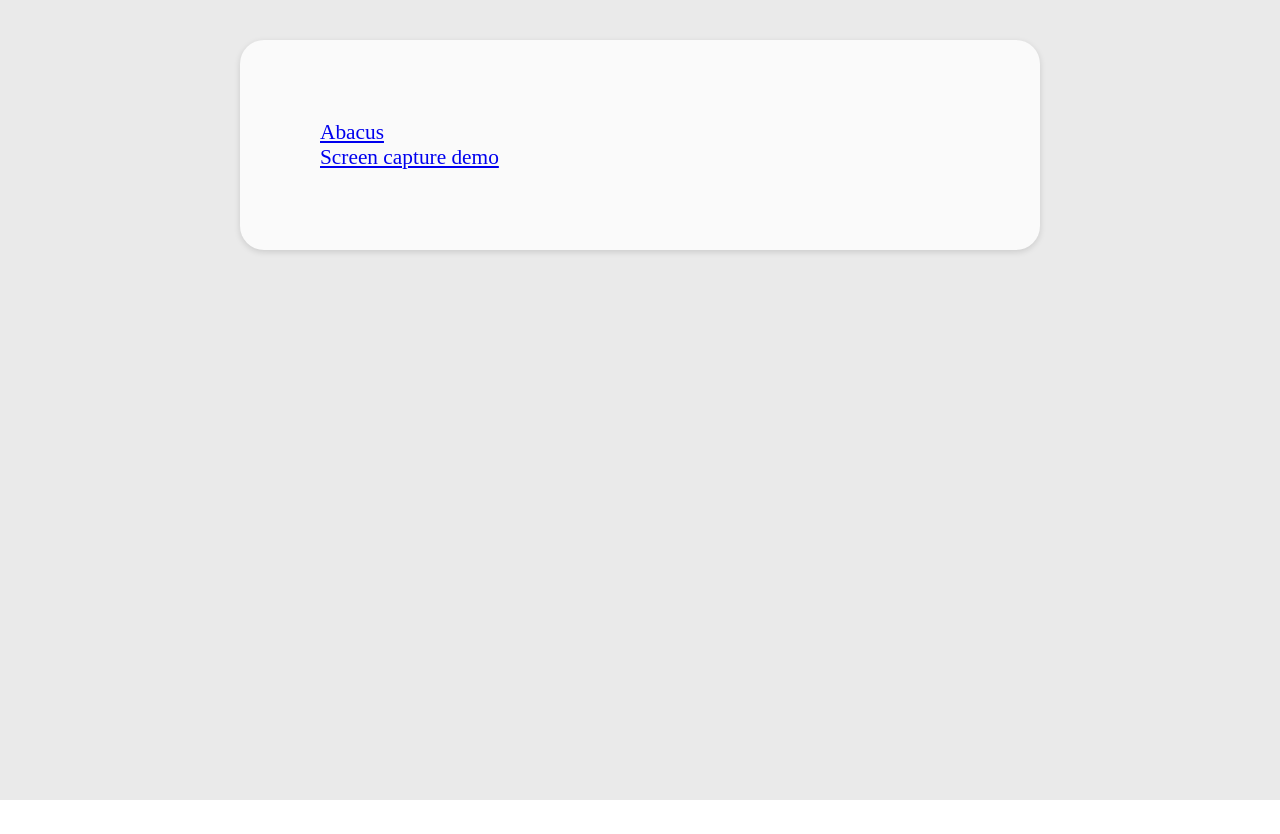
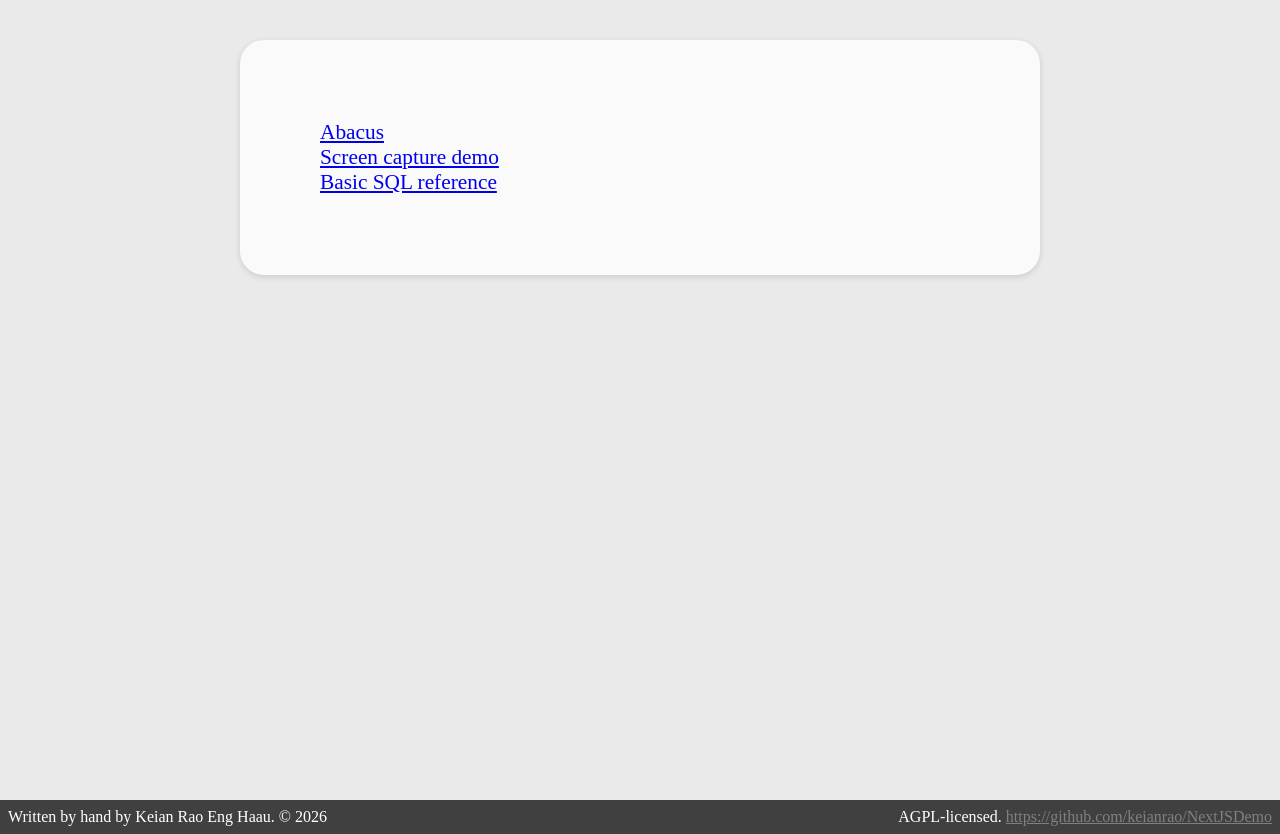
Before and after one commit to keianrao/NextJSDemo, a Next.js app: page / in a window 1280 px wide. Before the commit the page ends 800 px from the top, so only its background shows below. Built offline with nearby package versions, Linux system fonts and the light colour scheme.

Commit message:
Added scaffold for basic SQL reference

```diff
--- a/src/app/abacus/page.tsx
+++ b/src/app/abacus/page.tsx
@@ -4,7 +4,7 @@ import pagewideCSS from "./page.module.css";
 import { Abacus } from "./abacus";
 
 export const metadata: Metadata = {
-  title: "NextJSDemo - Abacus",
+  title: "Abacus",
   description: "An editable numerical string",
 };
 
--- a/src/app/capturedemo/page.tsx
+++ b/src/app/capturedemo/page.tsx
@@ -5,7 +5,7 @@ import CaptureDemo from "./capturedemo";
 import pagewideCSS from "./page.module.css";
 
 export const metadata: Metadata = {
-  title: "NextJSDemo - Screen capture",
+  title: "Screen capture",
   description: "Check for the Screen Capture API",
 };
 
--- /dev/null
+++ b/src/app/footer.tsx
@@ -0,0 +1,19 @@
+
+import Link from "next/link";
+import pagewideCSS from "./page.module.css";
+
+export default function Footer() {
+	return (
+		<footer className={pagewideCSS["footer"]}>
+			<div>
+				Written by hand by Keian Rao Eng Haau. © 2026
+			</div>
+			<div>
+				AGPL-licensed.&nbsp;
+				<Link href="https://github.com/keianrao/NextJSDemo">
+					https://github.com/keianrao/NextJSDemo
+				</Link>
+			</div>
+		</footer>
+	);
+}
--- a/src/app/layout.tsx
+++ b/src/app/layout.tsx
@@ -1,10 +1,43 @@
+/*
+Next.js Demo - A website with some toy app pages
+Copyright (C) 2026 Keian Rao Eng Haau
 
+This notice applies to all source code files within this project/
+repository, and are omitted from other source code files for brevity.
+This notice within this file represents a notice in all the others.
+
+This program is free software: you can redistribute it and/or modify
+it under the terms of the GNU Affero General Public License as
+published by the Free Software Foundation, either version 3 of the
+License, or (at your option) any later version.
+
+This program is distributed in the hope that it will be useful,
+but WITHOUT ANY WARRANTY; without even the implied warranty of
+MERCHANTABILITY or FITNESS FOR A PARTICULAR PURPOSE.  See the
+GNU Affero General Public License for more details.
+
+You should have received a copy of the GNU Affero General Public License
+along with this program.  If not, see <https://www.gnu.org/licenses/>.
+*/
+
+import type { Metadata } from "next";
+import Footer from "./footer";
 import "./globals.css";
+
+export const metadata: Metadata = {
+  title: {
+    template: '%s | Next.js Demo',
+    default: 'Page',
+  }
+};
 
 export default function RootLayout({ children }: LayoutProps<"/">) {
   return (
     <html lang="en">
-      <body>{children}</body>
+      <body>
+        {children}
+        <Footer />
+      </body>
     </html>
   );
 }
--- a/src/app/page.module.css
+++ b/src/app/page.module.css
@@ -48,3 +48,22 @@
   flex-direction: column;
   font-size: 16pt;
 }
+
+
+
+
+
+.footer {
+  padding: 0.5em;
+  background: #404040;
+}
+
+.footer {
+  display: flex;
+  justify-content: space-between;
+  color: white;
+}
+
+.footer a {
+  color: grey;
+}
--- a/src/app/page.tsx
+++ b/src/app/page.tsx
@@ -14,6 +14,7 @@ export default function Page() {
       <main className={pagewideCSS.main}>
         <Link href="abacus">Abacus</Link>
         <Link href="capturedemo">Screen capture demo</Link>
+        <Link href="sqlreference">Basic SQL reference</Link>
       </main>
     </div>
   );
--- /dev/null
+++ b/src/app/sqlreference/page.module.css
@@ -0,0 +1,113 @@
+
+.page {
+  min-height: 100%;
+  background: #EAEAEA;
+}
+
+.page {
+  display: flex;
+  flex-direction: column;
+  align-items: center;
+}
+
+
+
+
+
+.main {
+  box-sizing: border-box;
+  background: #FAFAFA;
+  border-radius: 24px;
+  box-shadow: 0px 2px 6px #0002;
+}
+
+@media (width >= 0px) {
+  .main {
+    width: 90vw;
+    padding: 1.5em;
+    margin: 5vw;
+  }
+}
+
+@media (width >= 640px) {
+  .main {
+    width: 640px;
+    padding: 10vh;
+    margin: 5vh;
+  }
+}
+
+@media (width >= 800px) {
+  .main {
+    width: 800px;
+  }
+}
+
+.main {
+  display: flex;
+  flex-direction: column;
+  font-size: 16pt;
+  gap: 1em;
+}
+
+
+
+
+
+.controls {
+}
+
+.controls {
+  display: flex;
+  flex-wrap: wrap;
+  gap: 0.5em;
+}
+
+.controls button {
+  font-family: inherit;
+  font-size: 12pt;
+}
+
+.controls button.selected {
+  box-shadow: 0px 1px 4px #0008;
+}
+
+.controls input {
+  width: 100%;
+  font-family: inherit;
+  font-size: 14pt;
+}
+
+
+
+
+
+.cards {
+  display: grid;
+  grid-template-columns: 1fr 1fr;
+  gap: 0.5em;
+  font-family: sans-serif;
+}
+
+.cards > * {
+  border-radius: 16px;
+  padding: 0.5em 0.7em 0.6em 0.7em;
+  background: aliceblue;
+  box-shadow: 0px 2px 4px #0002;
+  border: 1px solid #0004;
+}
+
+.cards > * {
+  display: grid;
+  gap: 0.5em;
+}
+
+.cards > * > h5 {
+  margin: 0;
+  font-size: 12pt;
+}
+
+.cards > * > pre {
+  margin: 0;
+  font-size: 10pt;
+}
```
Also changed, not shown: src/app/sqlreference/carddata.tsx (added, +50 -0 lines), src/app/sqlreference/cards.tsx (added, +24 -0 lines), src/app/sqlreference/controls.tsx (added, +49 -0 lines), src/app/sqlreference/page.tsx (added, +23 -0 lines).
